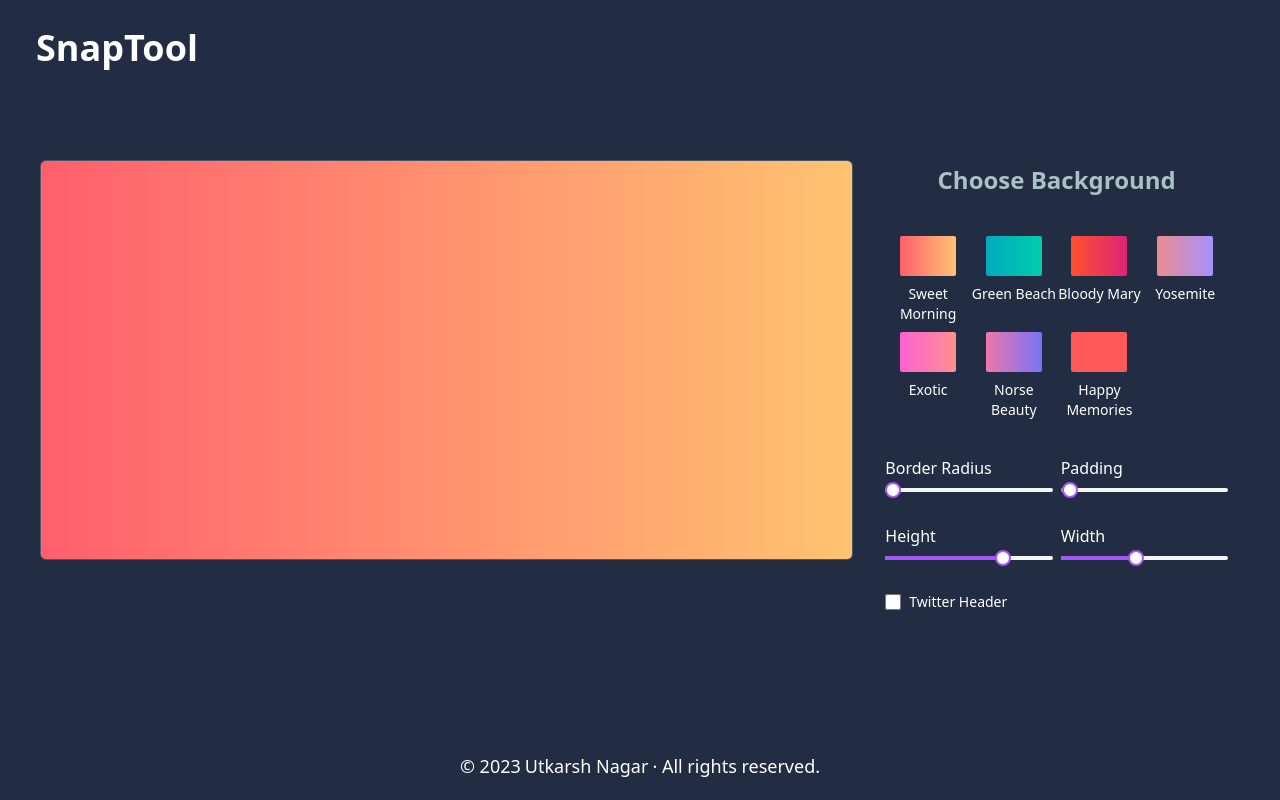
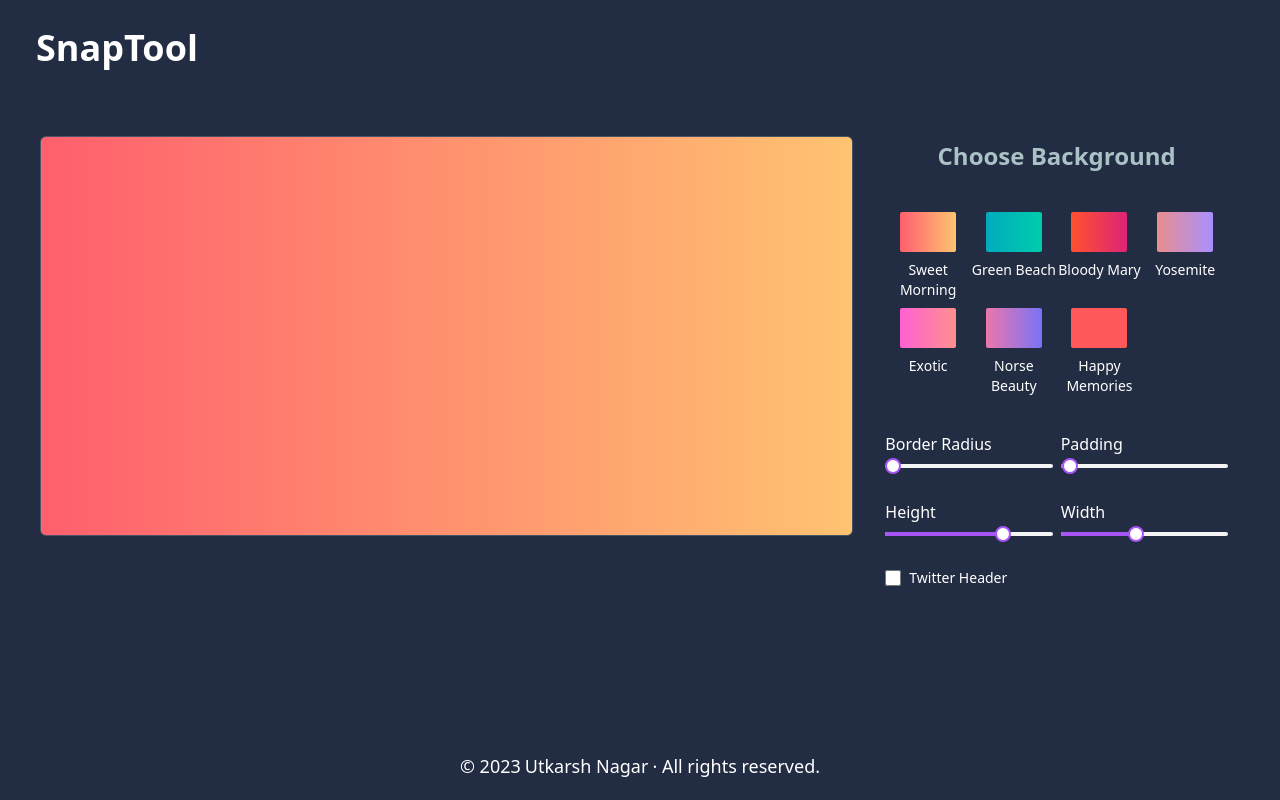
Before and after one commit to Utkarshn10/snapTool, a Next.js app in the folder snaptool/: page / in a window 1280 px wide. Built offline with nearby package versions, Linux system fonts and the light colour scheme.

Commit message:
margin top improved

```diff
--- a/snaptool/src/pages/index.js
+++ b/snaptool/src/pages/index.js
@@ -211,7 +211,7 @@ export default function PlaygroundPage() {
         onPaste={handlePaste}
       >
         <h2 className="text-4xl font-bold px-4  py-2 text-white md:mt-5">SnapTool</h2>
-        <div className="grid grid-cols-1 p-1 md:grid-cols-3 md: mt-14 px-2 md:px-5">
+        <div className="grid grid-cols-1 p-1 md:grid-cols-3 md: mt-8 px-2 md:px-5">
           <div className="md:py-6 md:col-span-2">
             <div className="grid gap-6">
               <div className="flex flex-col space-y-4">
```
